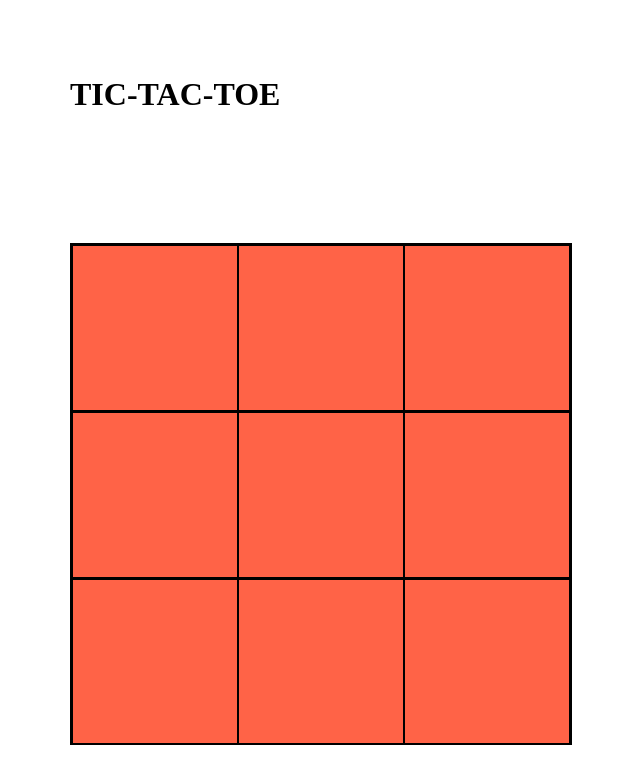
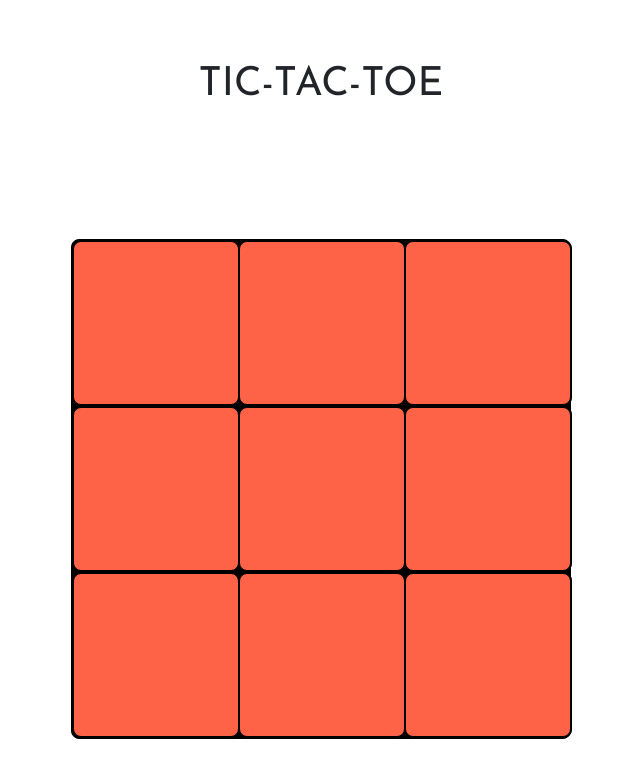
Before and after one commit to MauLight/react-tic-tac-hooks, a React (Create React App) app: page / in a window 1280 px wide. Shown: the top 784 px of the page, without its empty margins (319-959 px from the left). Built offline with nearby package versions, Linux system fonts and the light colour scheme.

Commit message:
logic improved, ai improved

```diff
--- a/package.json
+++ b/package.json
@@ -2,17 +2,21 @@
   "name": "tic-tac-hooks",
   "version": "0.1.0",
   "private": true,
+  "homepage": "https://MauLight.github.io/react-tic-tac-hooks",
   "dependencies": {
     "@testing-library/jest-dom": "^5.16.5",
     "@testing-library/react": "^13.4.0",
     "@testing-library/user-event": "^13.5.0",
     "bootstrap": "^5.2.3",
+    "gh-pages": "^5.0.0",
     "react": "^18.2.0",
     "react-dom": "^18.2.0",
     "react-scripts": "5.0.1",
     "web-vitals": "^2.1.4"
   },
   "scripts": {
+    "predeploy": "npm run build",
+    "deploy": "gh-pages -d build",
     "start": "react-scripts start",
     "build": "react-scripts build",
     "test": "react-scripts test",
--- a/src/App.css
+++ b/src/App.css
@@ -1,4 +1,6 @@
-.App {
+@import url('https://fonts.googleapis.com/css2?family=Josefin+Sans&display=swap');
+
+.Game {
   width: 100vw;
   height: 100vh;
   display: grid;
@@ -14,13 +16,16 @@ body {
 .board {
   width: 500px;
   height: 500px;
-  background-color: tomato;
+  background-color: black;
   border: 1px solid black;
   display: flex;
   flex-direction: column;
+  justify-content: center;
 }
 
-.row {
+.boardrow {
+  background-color: black;
+  width: 500px;
   flex: 33%;
   display: flex;
   flex-direction: row;
@@ -28,6 +33,7 @@ body {
 }
 
 .block {
+  background-color: tomato;
   flex: 33%;
   height: 100%;
   border: 1px solid black;
@@ -42,3 +48,8 @@ body {
 .block:hover {
   background-color: rgb(250, 147, 129);
 }
+
+.title {
+  margin:  0 auto !important;
+  font-family: 'Josefin Sans', sans-serif;
+}
--- a/src/App.js
+++ b/src/App.js
@@ -8,26 +8,22 @@ function App() {
 
   //Create state for board, current player, the result of the game, declaring a winner.
   const [board, setBoard] = useState(["", "", "", "", "", "", "", "", ""]);
-  const [player, setPlayer] = useState("");
-  const [result, setResult] = useState({ winner: "none", state: "none" });
   const [winner, setWinner] = useState(false);
   const [title, setTitle] = useState("TIC-TAC-TOE");
   const [gameStart, setGameStart] = useState(true);
-  const [aiBoard, setAiBoard] = useState(["", "", "", "", "", "", "", "", ""]);
-  const [winnerBoard, setWinnerBoard] = useState(["", "", "", "", "", "", "", "", ""]);
-
-  useEffect(() => { //check if there's a winner or a tie after every render, also changes current player.
-    setWinnerBoard(board);
-    checkWinner();
-    checkTie();
-
-  }, [board, winnerBoard]);
 
   const chooseBlock = (block) => { //block = index of block pressed (position between 0 and 8).
 
     if (gameStart) {
       setGameStart(false);
-      setPlayer("Human");
+      const filterBoard1 = board.filter((elem, i) => elem === "X" && i === block)
+      const filterBoard2 = board.filter((elem, i) => elem === "O" && i === block)
+
+      if (filterBoard1.length > 0 || filterBoard2.length > 0) {
+        setGameStart(true)
+        return -1
+      }
+
       const playerBoard = board.map((val, index) => { //val = X or O chosen.
         if (index === block && val === "") {
           return "X";
@@ -35,81 +31,153 @@ function App() {
         return val;
       });
 
-      console.log(playerBoard);
-      setBoard(playerBoard);
+      setBoard(playerBoard)
 
-      if (!winner) {
+      const chosenWinner = checkWinner(playerBoard, 'human')
+
+      if (!chosenWinner && !checkTie(playerBoard)) {
+        console.log("AI THINKING STUFF")
         setTimeout(() => setTitle("AI IS THINKING..."), 1000);
         setTimeout(() => aiChoose(playerBoard), 3000);
-        setTimeout(() => setTitle("YOUR TURN"), 4500);
+        setTimeout(() => setTitle("YOUR TURN"), 3500);
       }
       else {
-        return;
+        return -1;
       }
 
 
     }
   }
 
-  const checkWinner = () => {
+  const checkWinner = (board, player) => {
 
-    Patterns.forEach((pattern) => {
-      const possibleWinner = winnerBoard[pattern[0]];
-      if (possibleWinner === "") return;
-      let foundWinningPattern = true;
-      pattern.forEach((val) => {
-        if (winnerBoard[val] !== possibleWinner) {
-          foundWinningPattern = false;
+    console.log(board)
+
+    let winningPattern = false
+    let veredict = false
+
+    Patterns.forEach(pattern => {
+
+      const possibleWinner = board[pattern[0]]
+      if (possibleWinner === '') {
+        return
       }
-      });
 
-      if (foundWinningPattern) {
-        setWinner(true);
-        setResult({ winner: player, state: "won" });
+      winningPattern = true
 
+      pattern.forEach(val => {
+        if (board[val] !== possibleWinner) {
+          winningPattern = false
+        }
+      })
 
-        console.log(player);
-        console.log(result.winner);
-        alert(`Game Over! Winner is ${player}`);
-        setResult({ winner: "none", state: "none" });
+      if (winningPattern) {
+        veredict = true
+        alert(`Winner is ${player}`)
+        setWinner(true)
+      }
 
-        setTitle("TIC-TAC-TOE");
-        setBoard(["", "", "", "", "", "", "", "", ""]);
-        setWinner(false);
-        setGameStart(true);
-        foundWinningPattern = false;
+    })
+
+    return veredict
 
   }
 
-    })
+  const checkAboutToWin = (board, player) => {
+    let auxArr = []
+
+    Patterns.forEach((pattern) => {
+      let aux = 0
+      const possibleWinner = board[pattern[0]];
+      if (possibleWinner === "") {
+        return false
       }
 
-  const checkTie = () => {
-    //let filled = false;
+      pattern.forEach((val) => {
+
+        if (board[val] === possibleWinner) {
+          aux++
+        }
+
+        if (aux === 2) {
+          console.log('almost win!') //Notification?
+          auxArr = [
+            {
+              value: board[pattern[0]],
+              index: pattern[0]
+            },
+            {
+              value: board[pattern[1]],
+              index: pattern[1]
+            },
+            {
+              value: board[pattern[2]],
+              index: pattern[2]
+            },
+          ]
+        }
+
+      })
+    })
+
+    return auxArr.filter(elem => elem.value === '')
+  }
+
+  const checkAboutToWinAi = (board) => {
+
+    let auxArr = []
+
+    Patterns.forEach((pattern) => {
+      let aux = 0
+
+      pattern.forEach((val) => {
+
+        if (board[val] === 'O') {
+          aux++
+        }
+
+        if (aux === 2) {
+          console.log('Ai almost wins!') //Notification?
+          auxArr = [
+            {
+              value: board[pattern[0]],
+              index: pattern[0]
+            },
+            {
+              value: board[pattern[1]],
+              index: pattern[1]
+            },
+            {
+              value: board[pattern[2]],
+              index: pattern[2]
+            },
+          ]
+        }
+      })
+    })
+
+    return auxArr.filter(elem => elem.value === '')
+  }
+
+  const checkTie = (board) => {
+
+    let veredict = false
+
     const checkTie = board.every((block) => block !== "" && winner === false);
 
     if (checkTie) {
-      console.log(board)
       alert("It's a tie, no winners!")
-      setResult({
-        winner: "No winners",
-        state: "Tie"
-      })
-      setResult({ winner: "none", state: "none" });
+      setTitle("TIC-TAC-TOE");
+      setWinner(true)
+      veredict = true
+    }
 
-      setTitle("TIC-TAC-TOE");
-      setBoard(["", "", "", "", "", "", "", "", ""]);
-      setWinner(false);
-      setGameStart(true);
+    return veredict
 
-    }
   }
 
 
   const aiChoose = (arr) => {
-
-    console.log(winner);
-    setPlayer("AI");
 
     const emptySpots = [];
     let newArr = arr.map(elem => elem);
@@ -120,39 +188,59 @@ function App() {
       }
     };
 
-    console.log(emptySpots);
+    const aiAboutToWin = checkAboutToWinAi(newArr)
 
+    if (aiAboutToWin.length > 0) {
+      const move = parseInt(aiAboutToWin[0].index)
+      newArr[move] = "O"
+    }
+
+    const aboutToWin = checkAboutToWin(newArr)
+
+    if (aboutToWin.length > 0) {
+      const move = parseInt(aboutToWin[0].index)
+      newArr[move] = "O"
+    }
+    else {
       let randomNumber = Math.floor(Math.random() * emptySpots.length);
-    console.log(randomNumber);
-    console.log(emptySpots[randomNumber]);
+      newArr[emptySpots[randomNumber]] = "O"
+    }
 
-    newArr[emptySpots[randomNumber]] = "O";
-    console.log(newArr[emptySpots[randomNumber]]);
+    if (!checkWinner(newArr, 'AI') && !checkTie(newArr)) {
       setBoard(newArr);
-    setAiBoard(newArr);
+      setGameStart(true);
+    }
+  }
+
+  useEffect(() => {
+    if (winner) {
+
+      setTitle("TIC-TAC-TOE");
+      setBoard(["", "", "", "", "", "", "", "", ""]);
+      setWinner(false);
       setGameStart(true);
 
-    console.log(newArr);
     }
+  }, [winner])
 
   return (
-    <div className="App">
+    <div className="Game">
       <div className='title'>
         <h1>{title}</h1>
       </div>
-      <div className='board'>
+      <div className='board rounded-3'>
 
-        <div className='row'>
+        <div className='boardrow  rounded-3'>
           <Block val={board[0]} chooseBlock={() => { chooseBlock(0) }} />
           <Block val={board[1]} chooseBlock={() => { chooseBlock(1) }} />
           <Block val={board[2]} chooseBlock={() => { chooseBlock(2) }} />
         </div>
-        <div className='row'>
+        <div className='boardrow  rounded-3'>
           <Block val={board[3]} chooseBlock={() => { chooseBlock(3) }} />
           <Block val={board[4]} chooseBlock={() => { chooseBlock(4) }} />
           <Block val={board[5]} chooseBlock={() => { chooseBlock(5) }} />
         </div>
-        <div className='row'>
+        <div className='boardrow  rounded-3'>
           <Block val={board[6]} chooseBlock={() => { chooseBlock(6) }} />
           <Block val={board[7]} chooseBlock={() => { chooseBlock(7) }} />
           <Block val={board[8]} chooseBlock={() => { chooseBlock(8) }} />
--- a/src/components/block.jsx
+++ b/src/components/block.jsx
@@ -3,7 +3,7 @@ import "../App.css";
 
 export const Block = ({val, chooseBlock}) => {
     return (
-        <div className="block" onClick={chooseBlock}>
+        <div className="block  rounded-3" onClick={chooseBlock}>
             {val}
         </div>
     )
--- a/src/index.js
+++ b/src/index.js
@@ -2,6 +2,10 @@ import React from 'react';
 import ReactDOM from 'react-dom/client';
 import App from './App';
 import reportWebVitals from './reportWebVitals';
+// Bootstrap CSS
+import "bootstrap/dist/css/bootstrap.min.css";
+// Bootstrap Bundle JS
+import "bootstrap/dist/js/bootstrap.bundle.min";
 
 const root = ReactDOM.createRoot(document.getElementById('root'));
 root.render(
```
Also changed, not shown: 1 other file (tests, documents, lock files or other folders). Lines whose indentation alone changed are shown as unchanged.
